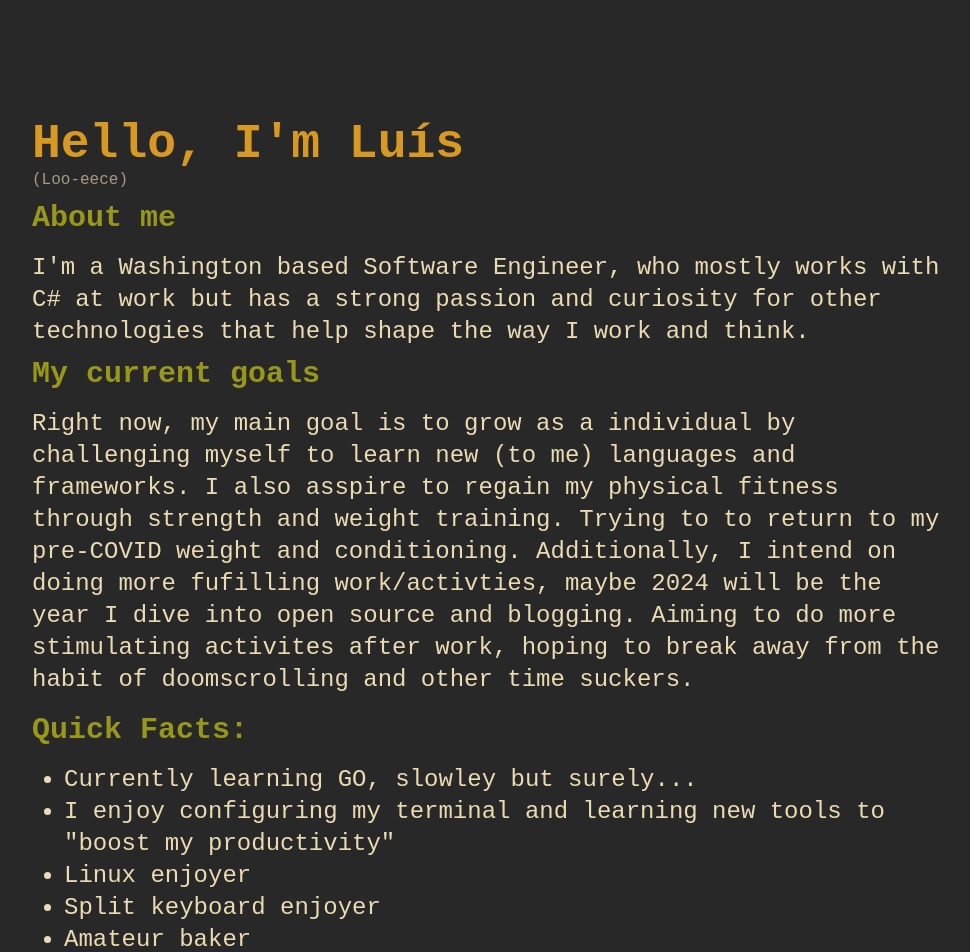
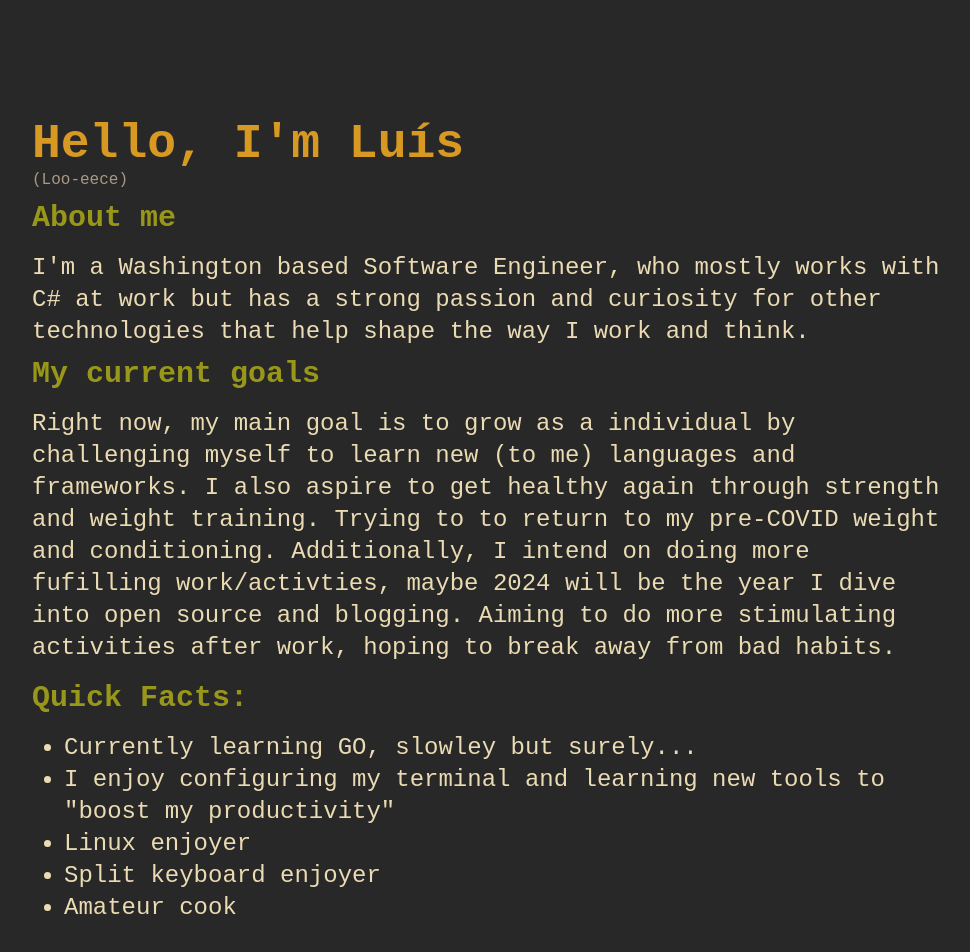
Before and after one commit to TechGlue/PersonalSite, a React (Vite) app: page / in a window 1280 px wide. Shown: the top 952 px of the page, without its empty margins (152-1122 px from the left). Built offline with nearby package versions, Linux system fonts and the light colour scheme.

Commit message:
fix some spelling errors

```diff
--- a/src/routes/splashpage.jsx
+++ b/src/routes/splashpage.jsx
@@ -33,8 +33,8 @@ export default function SplashPage() {
 				<div className="text-secondary text-2xl">
 					<p className="mt-2">
 						Right now, my main goal is to grow as a individual by challenging
-						myself to learn new (to me) languages and frameworks. I also asspire to
-						regain my physical fitness through strength and weight training. Trying to to return to my pre-COVID weight and conditioning. Additionally, I intend on doing more fufilling work/activties, maybe 2024 will be the year I dive into open source and blogging. Aiming to do more stimulating activites after work, hoping to break away from the habit of doomscrolling and other time suckers.
+						myself to learn new (to me) languages and frameworks. I also aspire to
+						get healthy again through strength and weight training. Trying to to return to my pre-COVID weight and conditioning. Additionally, I intend on doing more fufilling work/activties, maybe 2024 will be the year I dive into open source and blogging. Aiming to do more stimulating activities after work, hoping to break away from bad habits.
 					</p>
 				</div>
 
@@ -50,7 +50,7 @@ export default function SplashPage() {
 						</li>
 						<li>Linux enjoyer</li>
 						<li>Split keyboard enjoyer</li>
-						<li>Amateur baker</li>
+						<li>Amateur cook</li>
 					</ul>
 					<div className="mt-10 flex justify-left text-icons ">
 						<div className="text-3xl grid grid-cols-4 gap-4">
```
